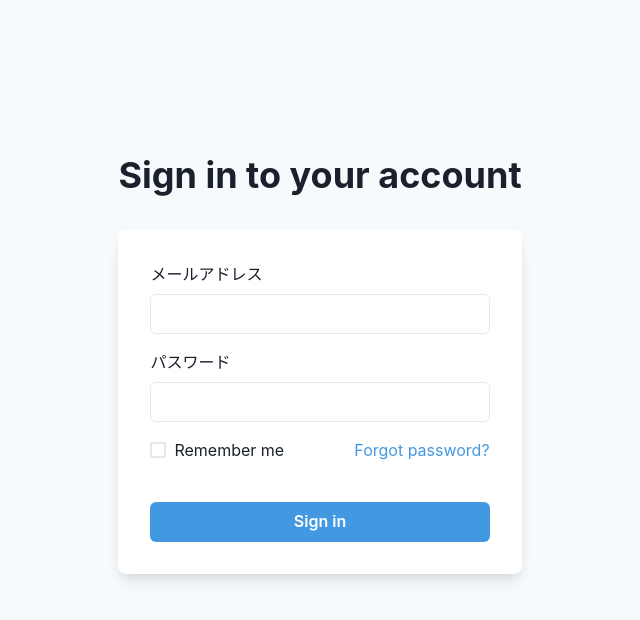
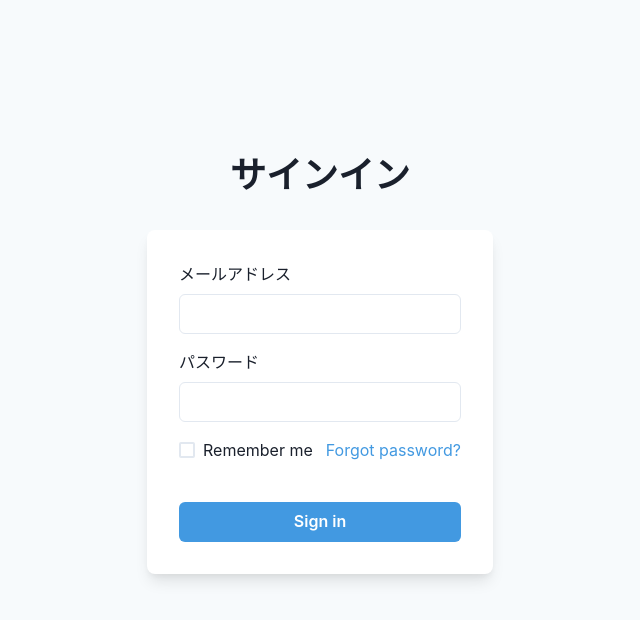
Before and after one commit to wato787/portfolio, a Next.js app: page / in a window 1280 px wide. Shown: the top 620 px of the page, without its empty margins (320-960 px from the left). Built offline with nearby package versions, Linux system fonts and the light colour scheme.

Commit message:
firebase連携前

```diff
--- a/src/pages/index.tsx
+++ b/src/pages/index.tsx
@@ -26,7 +26,7 @@ export default function Login() {
       >
         <Stack spacing={8} mx={"auto"} maxW={"lg"} py={12} px={6}>
           <Stack align={"center"}>
-            <Heading fontSize={"4xl"}>Sign in to your account</Heading>
+            <Heading fontSize={"4xl"}>サインイン</Heading>
           </Stack>
           <Box
             rounded={"lg"}
```
